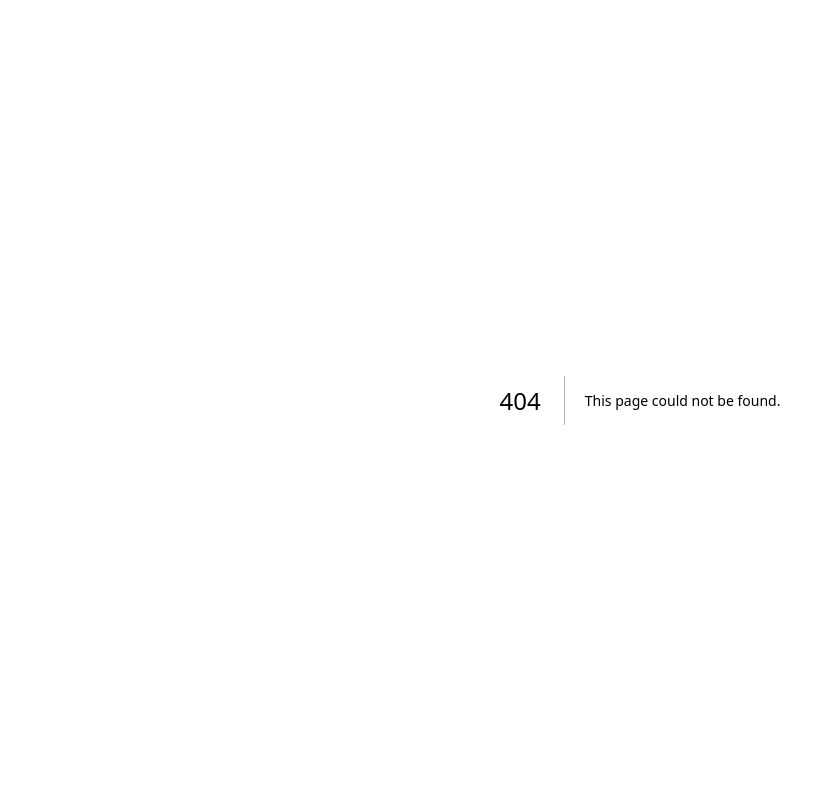
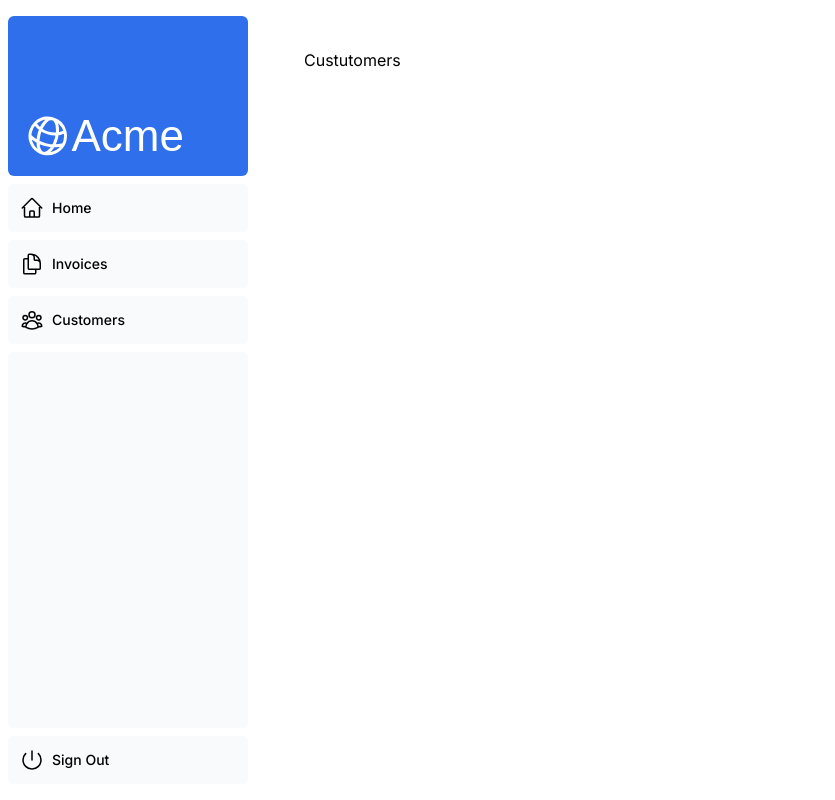
Before and after one commit to alimohseni99/nextjs-dashboard, a Next.js app: page /dashboard/customers in a window 1280 px wide. Before the commit this address had no page. Shown: the whole page, without its empty margins (0-835 px from the left). Built offline with nearby package versions, Linux system fonts and the light colour scheme; a web font is replaced by a local one.

Commit message:
added sideNav

```diff
--- /dev/null
+++ b/app/dashboard/customers/page.tsx
@@ -0,0 +1,3 @@
+export default function Page() {
+  return <div>Custutomers</div>;
+}
--- /dev/null
+++ b/app/dashboard/invoices/page.tsx
@@ -0,0 +1,3 @@
+export default function Page() {
+  return <div>Invoices</div>;
+}
--- /dev/null
+++ b/app/dashboard/layout.tsx
@@ -0,0 +1,13 @@
+import React from "react";
+import SideNav from "../ui/dashboard/sidenav";
+
+export default function Layout({ children }: { children: React.ReactNode }) {
+  return (
+    <div className="flex h-screen flex-col md:flex-row md:overflow-hidden">
+      <div className="w-full flex-none md:w-64">
+        <SideNav />
+      </div>
+      <div className="flex-grow p-6 md:overflow-y-auto md:p-12">{children}</div>
+    </div>
+  );
+}
--- /dev/null
+++ b/app/dashboard/page.tsx
@@ -0,0 +1,3 @@
+export default function Page() {
+  return <div>dashboard</div>;
+}
```
